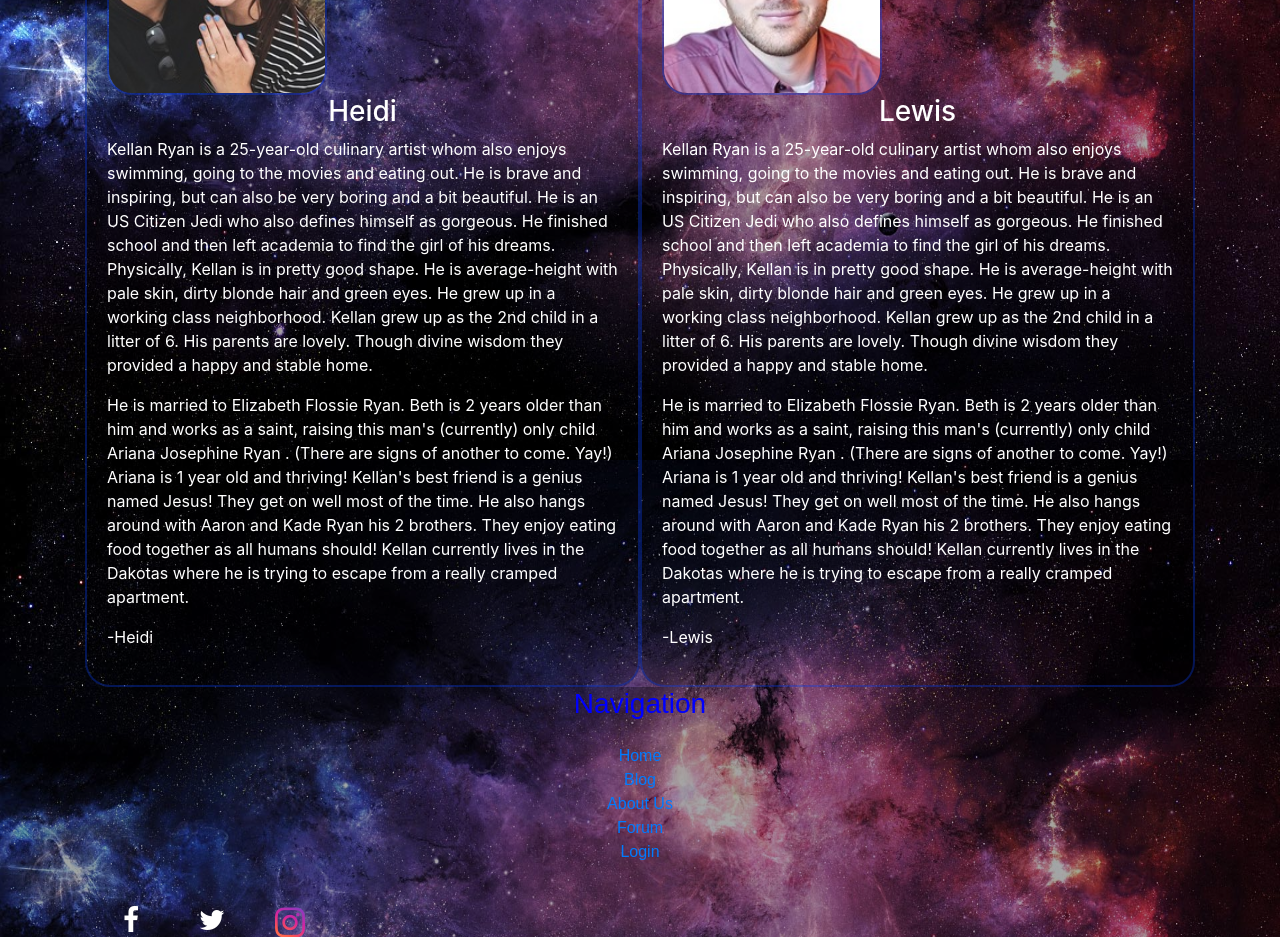
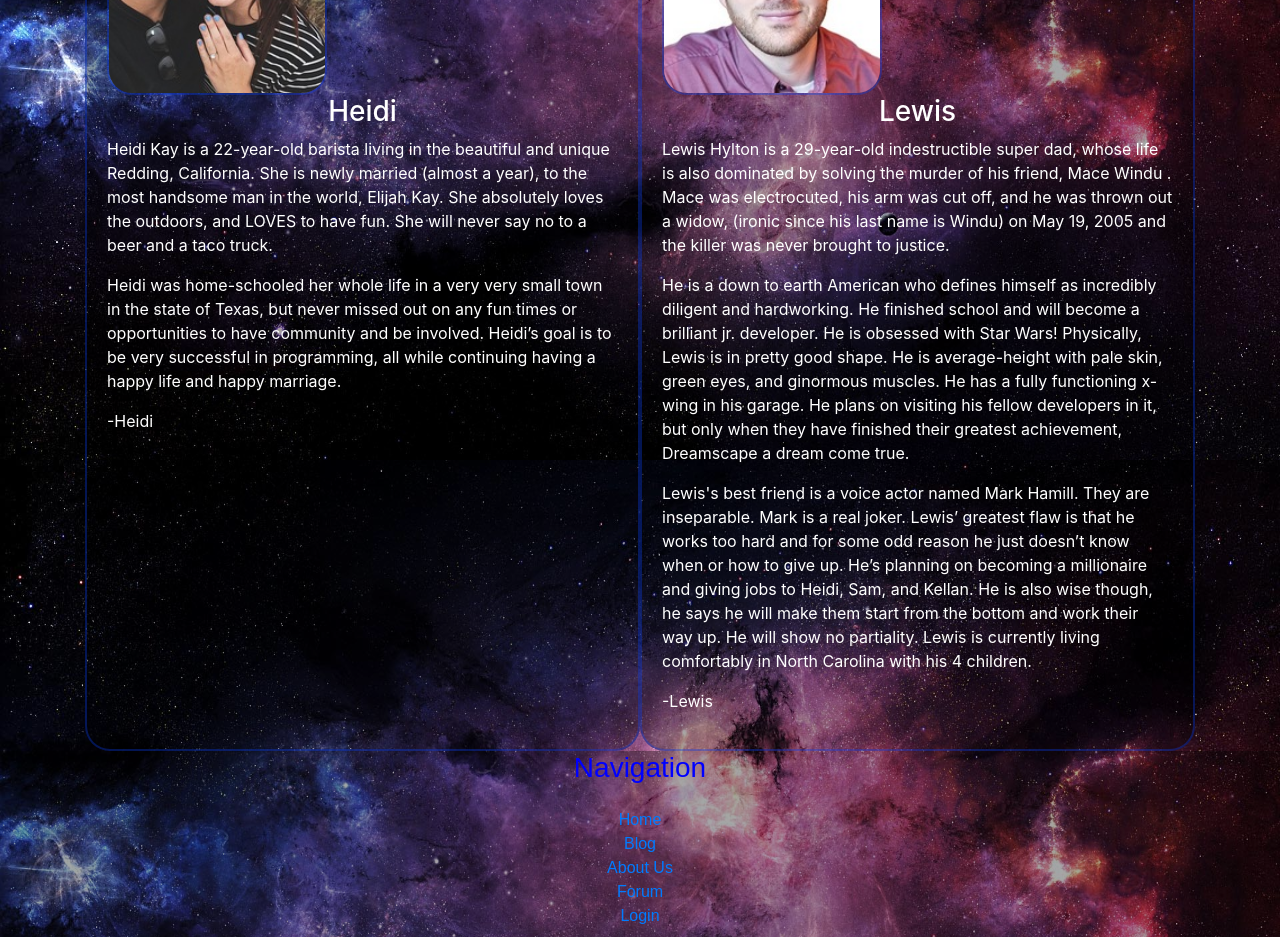
Before and after one commit to bethel-school-of-technology/dreamscape-stories, an Angular app: page /about-us in a window 1280 px wide. Shown: the part 1140-2077 px from the top of the page. Built offline with nearby package versions, Linux system fonts and the light colour scheme.

Commit message:
updated heidi and lewis bios

```diff
--- a/src/app/components/about-us/about-us.component.html
+++ b/src/app/components/about-us/about-us.component.html
@@ -21,15 +21,16 @@
     <div class="col-6">
         <img id="profilepic2" src="../../assets/heidi.jpeg" alt="heidi">
         <h3>Heidi</h3>
-        <p>Kellan Ryan is a 25-year-old culinary artist whom also enjoys swimming, going to the movies and eating out. He is brave and inspiring, but can also be very boring and a bit beautiful. He is an US Citizen Jedi who also defines himself as gorgeous. He finished school and then left academia to find the girl of his dreams. Physically, Kellan is in pretty good shape. He is average-height with pale skin, dirty blonde hair and green eyes. He grew up in a working class neighborhood. Kellan grew up as the 2nd child in a litter of 6. His parents are lovely. Though divine wisdom they provided a happy and stable home.</p>
-        <p>He is married to Elizabeth Flossie Ryan. Beth is 2 years older than him and works as a saint, raising this man's (currently) only child Ariana Josephine Ryan . (There are signs of another to come. Yay!) Ariana is 1 year old and thriving! Kellan's best friend is a genius named Jesus! They get on well most of the time. He also hangs around with Aaron and Kade Ryan his 2 brothers. They enjoy eating food together as all humans should! Kellan currently lives in the Dakotas where he is trying to escape from a really cramped apartment.</p>
+        <p>Heidi Kay is a 22-year-old barista living in the beautiful and unique Redding, California. She is newly married (almost a year), to the most handsome man in the world, Elijah Kay. She absolutely loves the outdoors, and LOVES to have fun. She will never say no to a beer and a taco truck.</p>
+        <p>Heidi was home-schooled her whole life in a very very small town in the state of Texas, but never missed out on any fun times or opportunities to have community and be involved. Heidi’s goal is to be very successful in programming, all while continuing having a happy life and happy marriage.</p>
         <p>-Heidi</p>
       </div>
       <div class="col-6">
           <img id="profilepic2" src="../../assets/Lewis.jpeg" alt="lewis">
           <h3>Lewis</h3>
-          <p>Kellan Ryan is a 25-year-old culinary artist whom also enjoys swimming, going to the movies and eating out. He is brave and inspiring, but can also be very boring and a bit beautiful. He is an US Citizen Jedi who also defines himself as gorgeous. He finished school and then left academia to find the girl of his dreams. Physically, Kellan is in pretty good shape. He is average-height with pale skin, dirty blonde hair and green eyes. He grew up in a working class neighborhood. Kellan grew up as the 2nd child in a litter of 6. His parents are lovely. Though divine wisdom they provided a happy and stable home.</p>
-          <p>He is married to Elizabeth Flossie Ryan. Beth is 2 years older than him and works as a saint, raising this man's (currently) only child Ariana Josephine Ryan . (There are signs of another to come. Yay!) Ariana is 1 year old and thriving! Kellan's best friend is a genius named Jesus! They get on well most of the time. He also hangs around with Aaron and Kade Ryan his 2 brothers. They enjoy eating food together as all humans should! Kellan currently lives in the Dakotas where he is trying to escape from a really cramped apartment.</p>
+          <p>Lewis Hylton is a 29-year-old indestructible super dad, whose life is also dominated by solving the murder of his friend, Mace Windu . Mace was electrocuted, his arm was cut off, and he was thrown out a widow, (ironic since his last name is Windu) on May 19, 2005 and the killer was never brought to justice.</p>
+          <p>He is a down to earth American who defines himself as incredibly diligent and hardworking. He finished school and will become a brilliant jr. developer. He is obsessed with Star Wars! Physically, Lewis is in pretty good shape. He is average-height with pale skin, green eyes, and ginormous muscles. He has a fully functioning x-wing in his garage. He plans on visiting his fellow developers in it, but only when they have finished their greatest achievement, Dreamscape a dream come true.</p>
+          <p>Lewis's best friend is a voice actor named Mark Hamill. They are inseparable. Mark is a real joker. Lewis’ greatest flaw is that he works too hard and for some odd reason he just doesn’t know when or how to give up. He’s planning on becoming a millionaire and giving jobs to Heidi, Sam, and Kellan. He is also wise though, he says he will make them start from the bottom and work their way up. He will show no partiality. Lewis is currently living comfortably in North Carolina with his 4 children.</p>
           <p>-Lewis</p>
       </div>
   </div>
```
